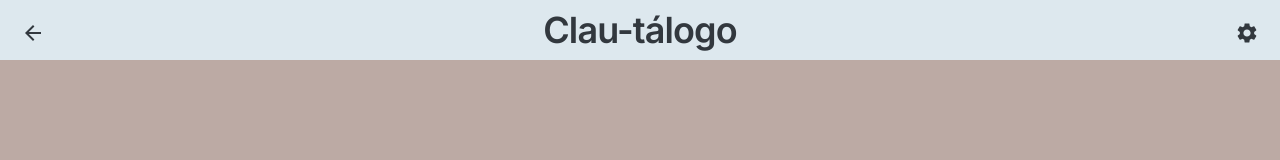
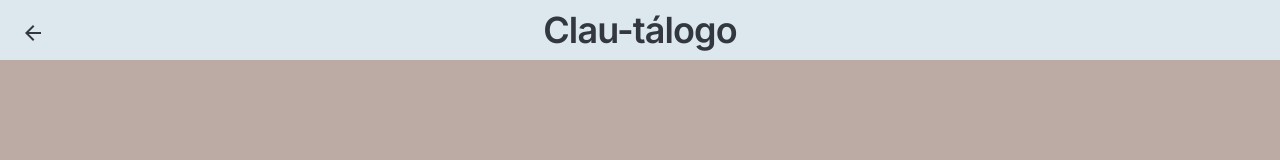
Before and after one commit to nicolasfont1/claudia-natura, a Next.js app: page /settings in a window 1280 px wide. Shown: the top 160 px of the page. Built offline with nearby package versions, Linux system fonts and the light colour scheme.

Commit message:
removed access to settings in settings

```diff
--- a/src/app/components/Navbar.jsx
+++ b/src/app/components/Navbar.jsx
@@ -31,11 +31,13 @@ const Navbar = ({ backPath }) => {
 			<Typography fontWeight="lg" level="h1" textColor="neutral.700">
 				Clau-tálogo
 			</Typography>
-			<NextLink href={`/settings`} passHref>
-				<IconButton sx={{ position: "absolute", right: 15, top: 15 }}>
-					{<SettingsIcon sx={{ color: "neutral.700" }} />}
-				</IconButton>
-			</NextLink>
+			{path === "/" && (
+				<NextLink href={`/settings`} passHref>
+					<IconButton sx={{ position: "absolute", right: 15, top: 15 }}>
+						{<SettingsIcon sx={{ color: "neutral.700" }} />}
+					</IconButton>
+				</NextLink>
+			)}
 		</Box>
 	);
 };
```
